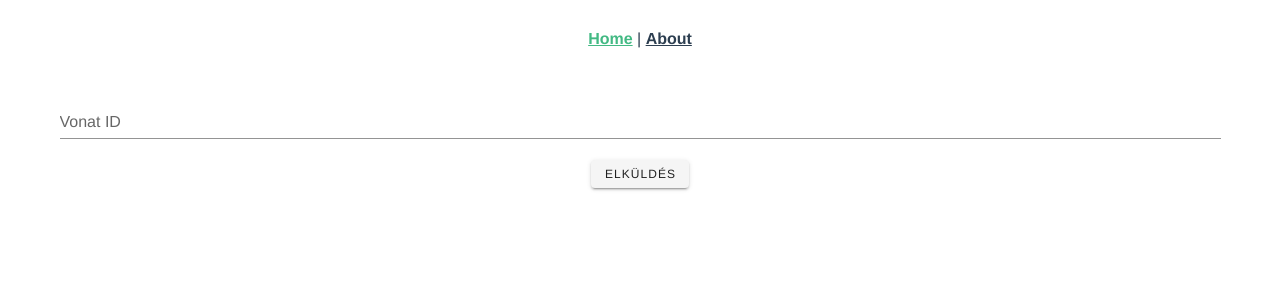
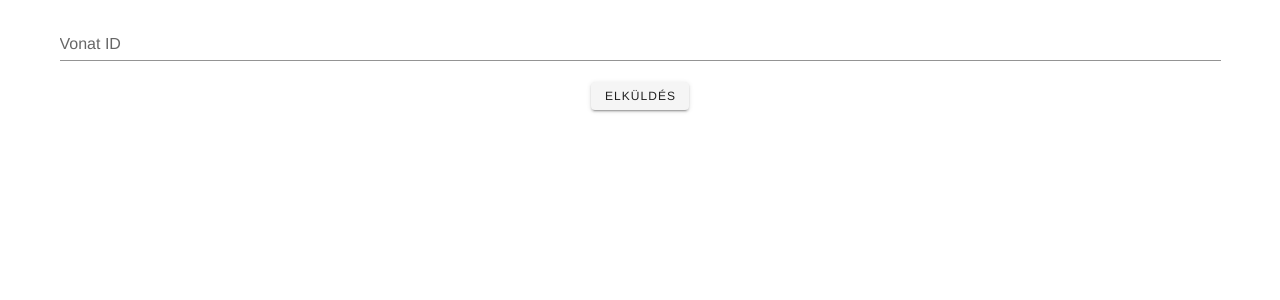
Before and after one commit to datapress-oss/MavSearch, a Vue app in the folder client/: page / in a window 1280 px wide. Shown: the top 300 px of the page. Built offline with nearby package versions, Linux system fonts and the light colour scheme.

Commit message:
refactor: 💡 remove nav and the About route

```diff
--- a/client/src/App.vue
+++ b/client/src/App.vue
@@ -1,9 +1,5 @@
 <template>
   <div id="app">
-    <div id="nav">
-      <router-link to="/">Home</router-link> |
-      <router-link to="/about">About</router-link>
-    </div>
     <router-view/>
   </div>
 </template>
--- a/client/src/router/index.js
+++ b/client/src/router/index.js
@@ -4,19 +4,11 @@
 
 Vue.use(VueRouter)
 
-  const routes = [
+const routes = [
   {
     path: '/',
     name: 'Home',
     component: Home
-  },
-  {
-    path: '/about',
-    name: 'About',
-    // route level code-splitting
-    // this generates a separate chunk (about.[hash].js) for this route
-    // which is lazy-loaded when the route is visited.
-    component: () => import(/* webpackChunkName: "about" */ '../views/About.vue')
   }
 ]
 
--- a/client/src/views/About.vue
+++ /dev/null
@@ -1,5 +0,0 @@
-<template>
-  <div class="about">
-    <h1>This is an about page</h1>
-  </div>
-</template>
```
